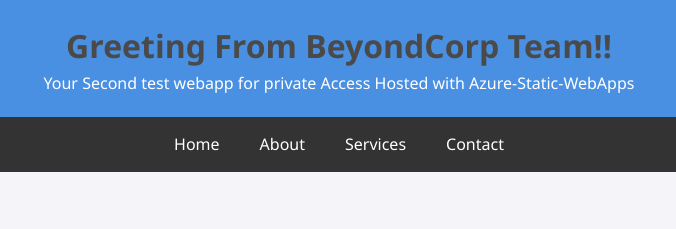
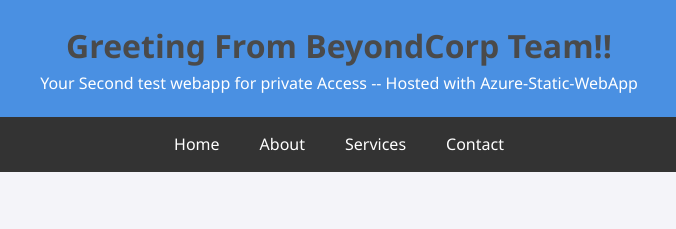
Before and after one commit to imohmmad/azure-static-webapp-demo, a plain HTML site: page index.html in a window 1280 px wide. Shown: the top 229 px of the page, 301-977 px from the left. Drawn offline with Linux system fonts and the light colour scheme.

Commit message:
Update index.html

```diff
--- a/index.html
+++ b/index.html
@@ -76,7 +76,7 @@
 
   <header>
     <h1>Greeting From BeyondCorp Team!!</h1>
-    <p>Your Second test webapp for private Access Hosted with Azure-Static-WebApps</p>
+    <p>Your Second test webapp for private Access -- Hosted with Azure-Static-WebApp</p>
   </header>
 
   <nav>
```
